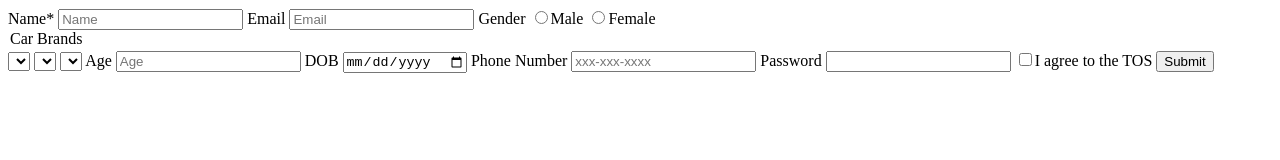
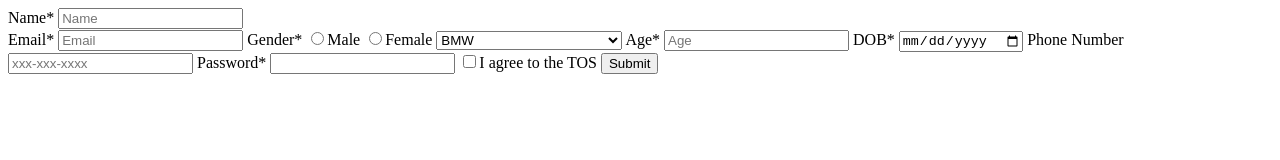
Before and after one commit to acciojob/signup-form-car-Downey03, a website: page main.html in a window 1280 px wide. Drawn offline with Linux system fonts and the light colour scheme.

Commit message:
created a submission

```diff
--- a/main.html
+++ b/main.html
@@ -12,24 +12,28 @@
 </script>
 	<form method="post">
 
+		<div>
 		<label for"name">Name*</label>
 		<input id="name" name="name" type="text" placeholder="Name" required>
-		<label for"email">Email</label>
+		</div>
+			<label for"email">Email*</label>
 		<input id="email" name="email" type="email" placeholder="Email" required>
-		<label for="gender">Gender</label>
+		<label for="gender">Gender*</label>
 		<input id="gender_m" name="gender" type="radio">Male
 		<input id="gender_f" name="gender" type="radio">Female
-		<option id="cars" name="cars" value="--Please choose an option--">Car Brands</option>
-		<select id="cars">BMW</select>
-		<select id="cars">Audi</select>
-		<select id="cars">Mercedez</select>
-		<label  for"age">Age</label>
+		<select id="cars">Car Brands*
+			<option name="cars" disabled>--Please choose an option--</option>
+		<option value="BMW">BMW</option>
+		<option value="Audi">Audi</option>
+		<option value="Mercedez">Mercedez</option>
+			</select>
+		<label  for"age">Age*</label>
 		<input id="age" type="number" placeholder="Age" required>
-		<label  for"dob">DOB</label>
+		<label  for"dob">DOB*</label>
 		<input id="dob" type="date"  required>
 		<label  for"tel" >Phone Number</label>
 		<input id="tel" type="tel" placeholder="xxx-xxx-xxxx">
-		<label for="password">Password</label>
+		<label for="password">Password*</label>
 		<input id="password" name="password" type="password" required>
 		<input type="checkbox" name="tos" id="tos">I agree to the TOS
 		<input type="submit" value="Submit">
```
